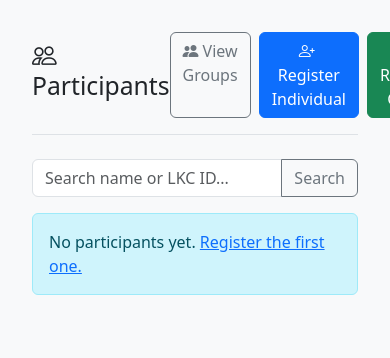
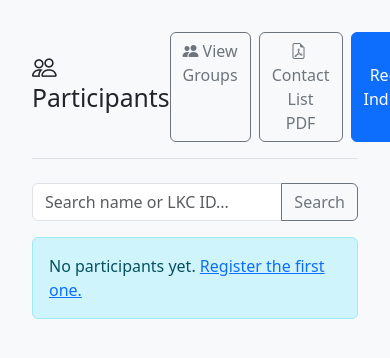
Before and after one commit to RamBSn/kalamela-azure, a Flask app: page /participants/ in a window 390 px wide; the page is wider, and only the part inside the window is pictured. Shown: the part 87-445 px from the top of that part. Run offline with Flask 3, Linux system fonts and the light colour scheme; the visitor is signed in with stand-in values (Sample User, id 1); data comes from the database, SQL or seed files in the repository; data that the repository does not hold is empty.

Commit message:
add participant contact list PDF
New route /participants/pdf/contact-list generates an A4 PDF listing all
participants sorted by chest number with columns: Chest #, Name, Phone.
Header row repeats on each page. Download button added to participants
list page.

Co-Authored-By: Claude Sonnet 4.6 (1M context) <noreply@anthropic.com>

```diff
--- a/app/routes/participants.py
+++ b/app/routes/participants.py
@@ -850,6 +850,70 @@ def category_from_dob():
         return jsonify({'category': ''})
 
 
+@participants_bp.route('/pdf/contact-list')
+@login_required
+def contact_list_pdf():
+    """Download a PDF of all participants: chest number, name, phone."""
+    from reportlab.lib.pagesizes import A4
+    from reportlab.lib.units import mm
+    from reportlab.lib import colors
+    from reportlab.platypus import SimpleDocTemplate, Table, TableStyle, Paragraph, Spacer
+    from reportlab.lib.styles import getSampleStyleSheet, ParagraphStyle
+    from reportlab.lib.enums import TA_CENTER
+
+    participants = Participant.query.order_by(Participant.chest_number).all()
+    cfg = EventConfig.query.first()
+    event_name = cfg.event_name if cfg else 'Kalamela'
+
+    buf = io.BytesIO()
+    doc = SimpleDocTemplate(buf, pagesize=A4,
+                            leftMargin=15*mm, rightMargin=15*mm,
+                            topMargin=15*mm, bottomMargin=15*mm)
+    styles = getSampleStyleSheet()
+    title_style = ParagraphStyle('t', parent=styles['Normal'],
+                                 fontSize=14, fontName='Helvetica-Bold',
+                                 alignment=TA_CENTER, spaceAfter=4)
+    sub_style   = ParagraphStyle('s', parent=styles['Normal'],
+                                 fontSize=9, fontName='Helvetica',
+                                 alignment=TA_CENTER, spaceAfter=8)
+    small = ParagraphStyle('sm', parent=styles['Normal'], fontSize=8, fontName='Helvetica')
+
+    story = [
+        Paragraph(event_name, title_style),
+        Paragraph(f'Participant Contact List — {len(participants)} participants', sub_style),
+    ]
+
+    header = ['Chest #', 'Name', 'Phone']
+    rows   = [header]
+    for p in participants:
+        rows.append([str(p.chest_number), p.full_name, p.phone or ''])
+
+    page_w = A4[0] - 30*mm
+    col_w  = [20*mm, page_w - 20*mm - 35*mm, 35*mm]
+
+    t = Table(rows, colWidths=col_w, repeatRows=1)
+    t.setStyle(TableStyle([
+        ('BACKGROUND',  (0, 0), (-1, 0),  colors.HexColor('#1a1a2e')),
+        ('TEXTCOLOR',   (0, 0), (-1, 0),  colors.white),
+        ('FONTNAME',    (0, 0), (-1, 0),  'Helvetica-Bold'),
+        ('FONTSIZE',    (0, 0), (-1, -1), 8),
+        ('ALIGN',       (0, 0), (0, -1),  'CENTER'),
+        ('ALIGN',       (2, 0), (2, -1),  'CENTER'),
+        ('GRID',        (0, 0), (-1, -1), 0.4, colors.grey),
+        ('ROWBACKGROUNDS', (0, 1), (-1, -1), [colors.white, colors.HexColor('#f5f5f5')]),
+        ('VALIGN',      (0, 0), (-1, -1), 'MIDDLE'),
+        ('PADDING',     (0, 0), (-1, -1), 4),
+    ]))
+    story.append(t)
+    story.append(Spacer(1, 6*mm))
+
+    doc.build(story)
+    buf.seek(0)
+    from flask import send_file
+    return send_file(buf, mimetype='application/pdf', as_attachment=False,
+                     download_name='participant_contact_list.pdf')
+
+
 @participants_bp.route('/api/verify-membership', methods=['POST'])
 def verify_membership_api():
     """Proxy the LKC membership check — used by the registration form via AJAX."""
--- a/app/templates/participants/list.html
+++ b/app/templates/participants/list.html
@@ -15,6 +15,10 @@
       </button>
     </form>
     {% endif %}
+    <a href="{{ url_for('participants.contact_list_pdf') }}" class="btn btn-outline-secondary"
+       target="_blank">
+      <i class="bi bi-file-earmark-pdf me-1"></i>Contact List PDF
+    </a>
     <a href="{{ url_for('participants.register_individual') }}" class="btn btn-primary">
       <i class="bi bi-person-plus me-1"></i>Register Individual
     </a>
```
